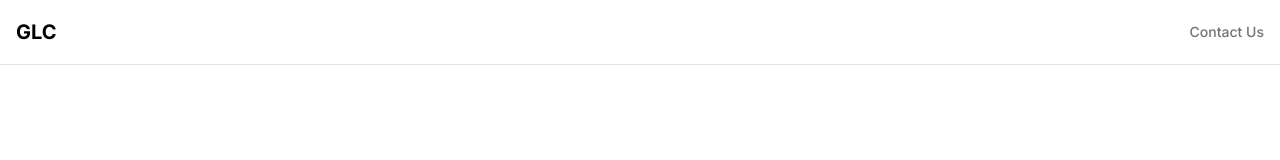
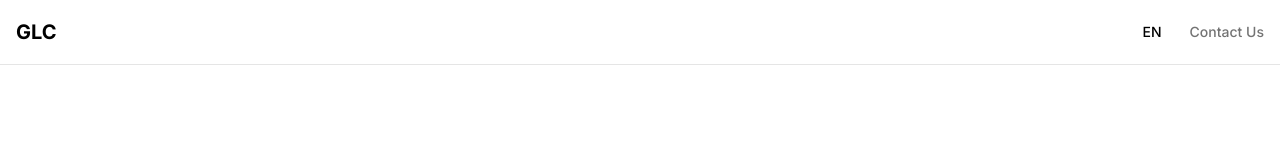
Before and after one commit to work-raharjo/glc-website-version2, a Next.js app: page / in a window 1280 px wide. Shown: the top 160 px of the page. Built offline with nearby package versions, Linux system fonts and the light colour scheme.

Commit message:
Add: Language switching functionality (EN/ID)

```diff
--- a/app/layout.tsx
+++ b/app/layout.tsx
@@ -3,25 +3,32 @@ import type { Metadata } from "next"
 import { Inter } from "next/font/google"
 import "./globals.css"
 import { ThemeProvider } from "@/components/theme-provider"
+import { LanguageProvider } from "@/lib/language-context"
 
 const inter = Inter({ subsets: ["latin"] })
 
 export const metadata: Metadata = {
-  title: "GLC - Infra & AI Ecosystem",
-  description: "Empowering industries with integrated AI, IoT, and Infrastructure solutions.",
-    generator: 'v0.dev'
+  title: "GLC - Global Leadership Consulting",
+  description: "Empowering businesses through innovative technology solutions",
 }
 
 export default function RootLayout({
   children,
-}: Readonly<{
+}: {
   children: React.ReactNode
-}>) {
+}) {
   return (
     <html lang="en" suppressHydrationWarning>
-      <body className={`${inter.className} scroll-smooth`}>
-        <ThemeProvider attribute="class" defaultTheme="light" enableSystem disableTransitionOnChange>
-          {children}
+      <body className={inter.className}>
+        <ThemeProvider
+          attribute="class"
+          defaultTheme="system"
+          enableSystem
+          disableTransitionOnChange
+        >
+          <LanguageProvider>
+            {children}
+          </LanguageProvider>
         </ThemeProvider>
       </body>
     </html>
--- a/components/header.tsx
+++ b/components/header.tsx
@@ -3,9 +3,12 @@
 import Link from "next/link"
 import { usePathname } from "next/navigation"
 import { cn } from "@/lib/utils"
+import { useLanguage } from "@/lib/language-context"
+import { LanguageSwitcher } from "@/components/language-switcher"
 
 export default function Header() {
   const pathname = usePathname()
+  const { t } = useLanguage()
 
   return (
     <header className="fixed top-0 left-0 right-0 z-50 bg-white/80 backdrop-blur-sm border-b">
@@ -13,6 +16,8 @@ export default function Header() {
         <Link href="/" className="text-xl font-bold">
           GLC
         </Link>
+        <div className="flex items-center space-x-4">
+          <LanguageSwitcher />
           <Link
             href="/contact"
             className={cn(
@@ -22,8 +27,9 @@ export default function Header() {
                 : "text-muted-foreground"
             )}
           >
-          Contact Us
+            {t('nav.contact')}
           </Link>
+        </div>
       </nav>
     </header>
   )
--- /dev/null
+++ b/components/language-switcher.tsx
@@ -0,0 +1,25 @@
+"use client"
+
+import { useLanguage } from "@/lib/language-context"
+import { Button } from "@/components/ui/button"
+
+export function LanguageSwitcher() {
+  const { language, setLanguage } = useLanguage()
+
+  const toggleLanguage = () => {
+    const newLanguage = language === 'en' ? 'id' : 'en'
+    setLanguage(newLanguage)
+    localStorage.setItem('language', newLanguage)
+  }
+
+  return (
+    <Button
+      variant="ghost"
+      size="sm"
+      onClick={toggleLanguage}
+      className="text-sm font-medium"
+    >
+      {language.toUpperCase()}
+    </Button>
+  )
+}
--- /dev/null
+++ b/lib/language-context.tsx
@@ -0,0 +1,62 @@
+"use client"
+
+import React, { createContext, useContext, useState, useEffect } from 'react'
+
+type Language = 'en' | 'id'
+
+interface LanguageContextType {
+  language: Language
+  setLanguage: (lang: Language) => void
+  t: (key: string) => string
+}
+
+const LanguageContext = createContext<LanguageContextType | undefined>(undefined)
+
+const translations = {
+  en: {
+    'nav.contact': 'Contact Us',
+    'nav.home': 'Home',
+    'nav.about': 'About',
+    'nav.services': 'Services',
+    'nav.portfolio': 'Portfolio',
+    // Add more translations as needed
+  },
+  id: {
+    'nav.contact': 'Hubungi Kami',
+    'nav.home': 'Beranda',
+    'nav.about': 'Tentang',
+    'nav.services': 'Layanan',
+    'nav.portfolio': 'Portofolio',
+    // Add more translations as needed
+  },
+}
+
+export function LanguageProvider({ children }: { children: React.ReactNode }) {
+  const [language, setLanguage] = useState<Language>('en')
+
+  useEffect(() => {
+    // Get saved language from localStorage or default to 'en'
+    const savedLanguage = localStorage.getItem('language') as Language
+    if (savedLanguage) {
+      setLanguage(savedLanguage)
+    }
+  }, [])
+
+  const t = (key: string): string => {
+    return translations[language][key as keyof typeof translations[typeof language]] || key
+  }
+
+  return (
+    <LanguageContext.Provider value={{ language, setLanguage, t }}>
+      {children}
+    </LanguageContext.Provider>
+  )
+}
+
+export function useLanguage() {
+  const context = useContext(LanguageContext)
+  if (context === undefined) {
+    throw new Error('useLanguage must be used within a LanguageProvider')
+  }
+  return context
+}
```
Lines whose indentation alone changed are shown as unchanged.
